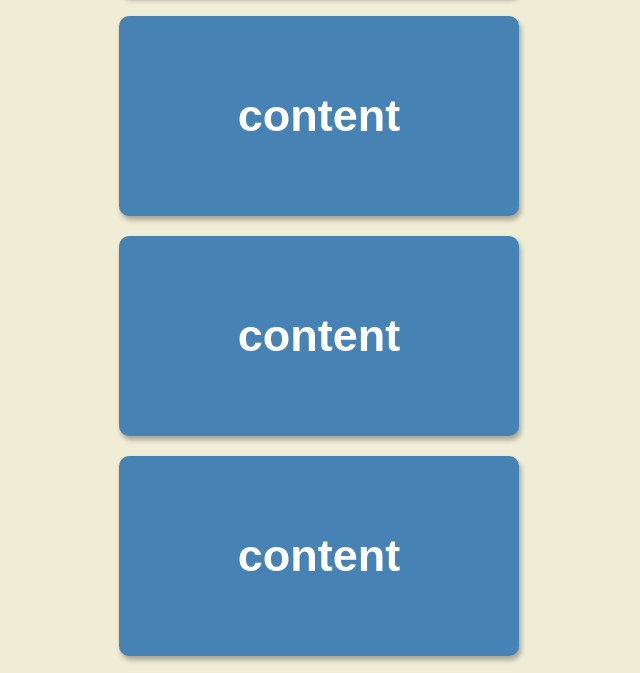
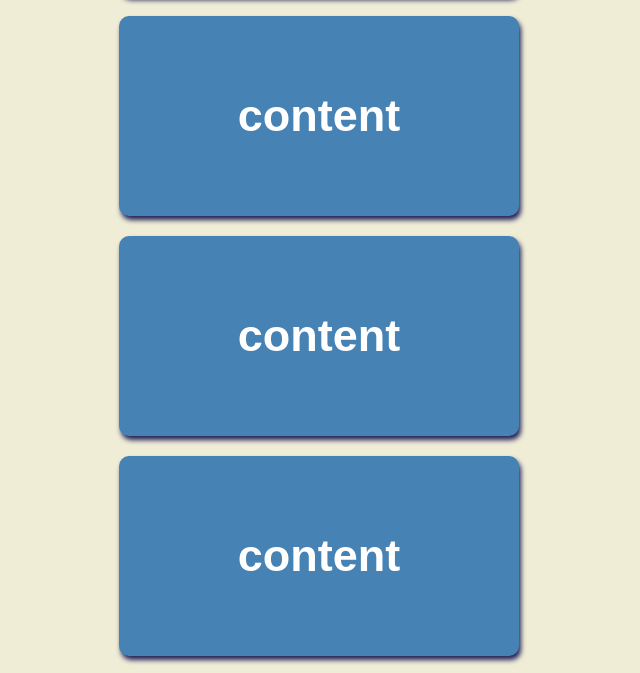
Before and after one commit to JaffDavy/scrolling-animation, a plain HTML site: page index.html in a window 1280 px wide. Shown: the part 734-1407 px from the top of the page, without its empty margins (321-961 px from the left). Drawn offline with Linux system fonts and the light colour scheme.

Commit message:
compplet

```diff
--- a/style.css
+++ b/style.css
@@ -22,7 +22,7 @@ body {
   height: 200px;
   margin: 10px;
   border-radius: 10px;
-  box-shadow: 2px 4px 5px rgba(0, 0, 0, 0.3);
+  box-shadow: 2px 4px 5px #004d;
   transform: translateX(200%);
   transition: transform 0.4s ease;
 }
```
Also changed, not shown: index.js (+5 -5 lines).
